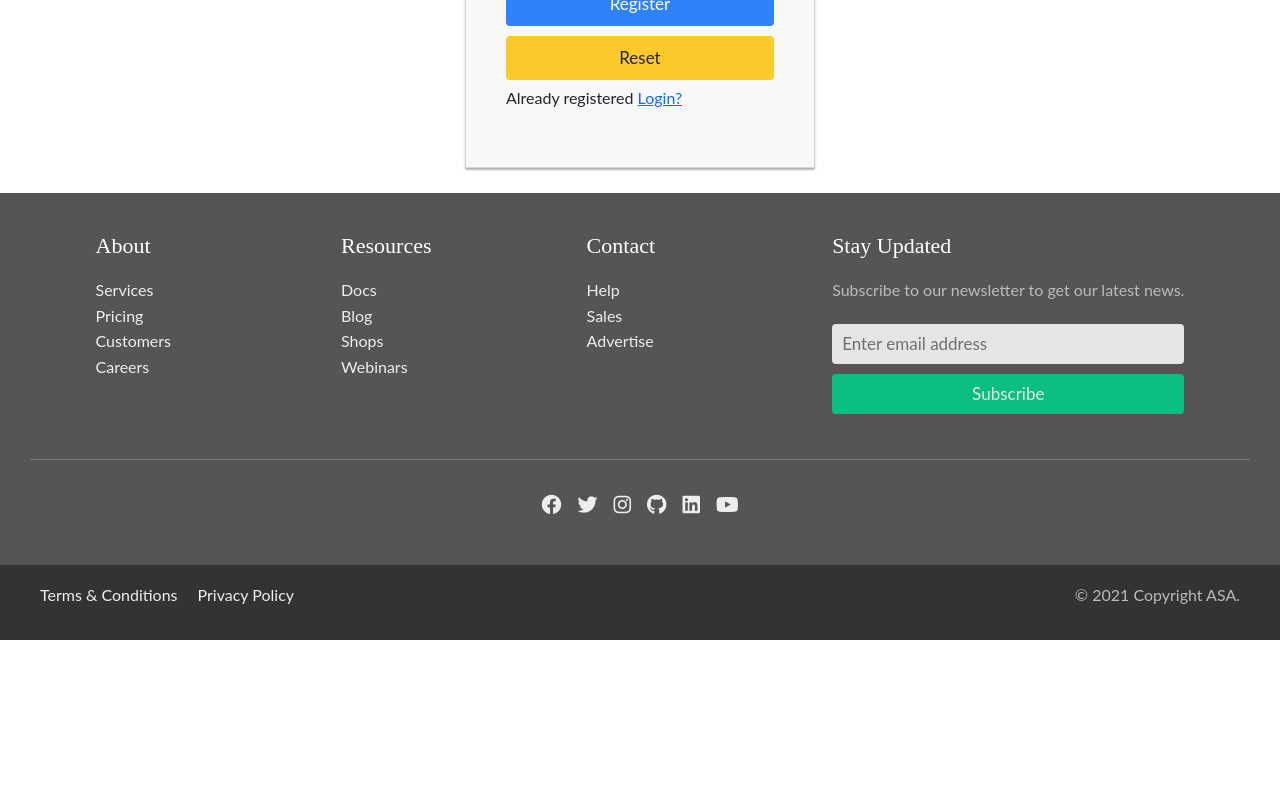
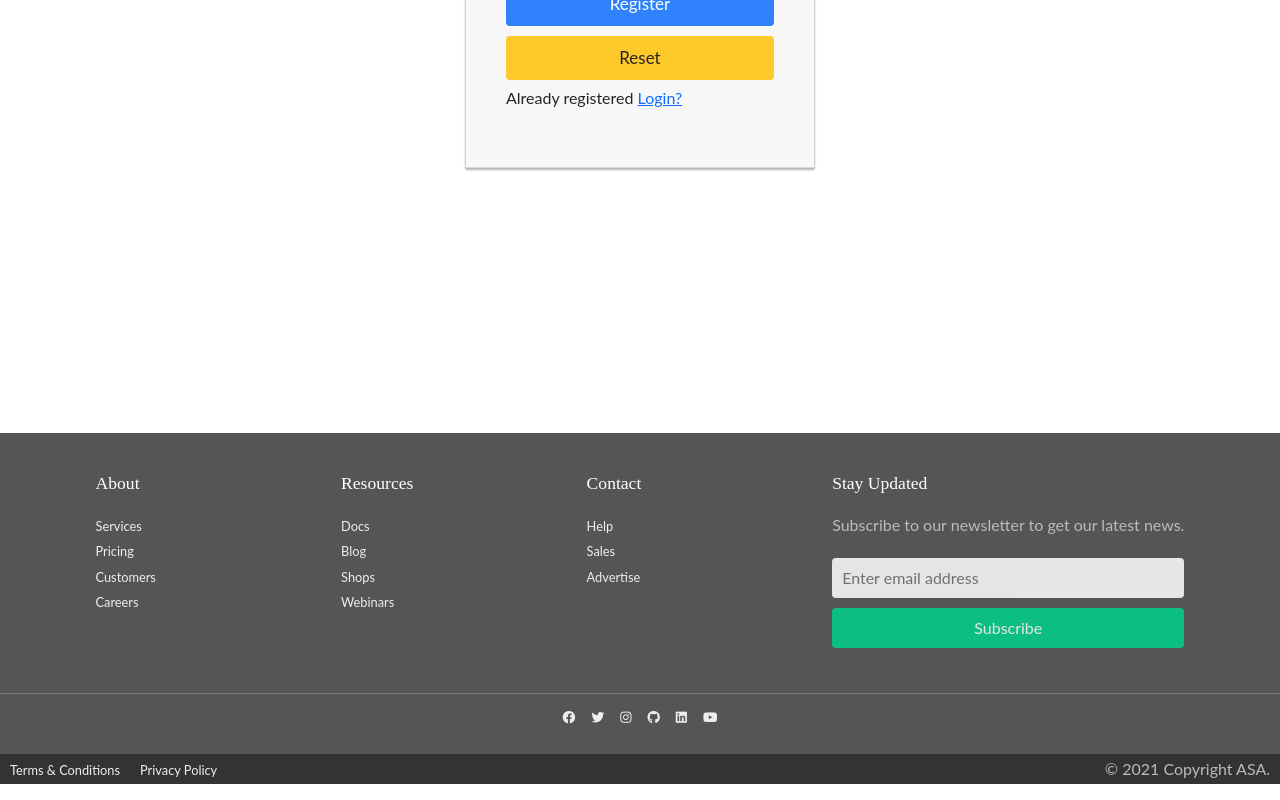
Before and after one commit to moazzamshah/Shopistic, a React (Create React App) app in the folder client/: page /signup in a window 1280 px wide. Shown: the part 572-1372 px from the top of the page. Before the commit the page ends 1212 px from the top, so only its background shows below. Built offline with nearby package versions, Linux system fonts and the light colour scheme.

Commit message:
Bug fixed

```diff
--- a/client/src/components/Footer/Footer.jsx
+++ b/client/src/components/Footer/Footer.jsx
@@ -4,22 +4,21 @@ import './footer.css'
 export default function Footer() {
   return (
    <div>
-    <div class="container"></div>
+    <div className="container"></div>
     {/* Footer main */}
     <footer>
-      <section class="ft-main">
-        <div class="ft-main-item">
-          <h2 class="ft-title">About</h2>
+      <section className="ft-main">
+        <div className="ft-main-item">
+          <h2 className="ft-title">About</h2>
           <ul>
             <li><a href="#">Services</a></li>
-
             <li><a href="#">Pricing</a></li>
             <li><a href="#">Customers</a></li>
             <li><a href="#">Careers</a></li>
           </ul>
         </div>
-        <div class="ft-main-item">
-          <h2 class="ft-title">Resources</h2>
+        <div className="ft-main-item">
+          <h2 className="ft-title">Resources</h2>
           <ul>
             <li><a href="#">Docs</a></li>
             <li><a href="#">Blog</a></li>
@@ -27,16 +26,16 @@ export default function Footer() {
             <li><a href="#">Webinars</a></li>
           </ul>
         </div>
-        <div class="ft-main-item">
-          <h2 class="ft-title">Contact</h2>
+        <div className="ft-main-item">
+          <h2 className="ft-title">Contact</h2>
           <ul>
             <li><a href="#">Help</a></li>
             <li><a href="#">Sales</a></li>
             <li><a href="#">Advertise</a></li>
           </ul>
         </div>
-        <div class="ft-main-item">
-          <h2 class="ft-title">Stay Updated</h2>
+        <div className="ft-main-item">
+          <h2 className="ft-title">Stay Updated</h2>
           <p>Subscribe to our newsletter to get our latest news.</p>
           <form>
             <input type="email" name="email" placeholder="Enter email address"/>
@@ -45,20 +44,20 @@ export default function Footer() {
         </div>
       </section>
       {/* Footer social */}
-      <section class="ft-social">
-        <ul class="ft-social-list">
-          <li><a href="#"><i class="fab fa-facebook"></i></a></li>
-          <li><a href="#"><i class="fab fa-twitter"></i></a></li>
-          <li><a href="#"><i class="fab fa-instagram"></i></a></li>
-          <li><a href="#"><i class="fab fa-github"></i></a></li>
-          <li><a href="#"><i class="fab fa-linkedin"></i></a></li>
-          <li><a href="#"><i class="fab fa-youtube"></i></a></li>
+      <section className="ft-social">
+        <ul className="ft-social-list">
+          <li><a href="#"><i className="fab fa-facebook"></i></a></li>
+          <li><a href="#"><i className="fab fa-twitter"></i></a></li>
+          <li><a href="#"><i className="fab fa-instagram"></i></a></li>
+          <li><a href="#"><i className="fab fa-github"></i></a></li>
+          <li><a href="#"><i className="fab fa-linkedin"></i></a></li>
+          <li><a href="#"><i className="fab fa-youtube"></i></a></li>
         </ul>
       </section>
 
      {/* Footer legal  */}
-      <section class="ft-legal">
-        <ul class="ft-legal-list">
+      <section className="ft-legal">
+        <ul className="ft-legal-list">
           <li><a href="#">Terms &amp; Conditions</a></li>
           <li><a href="#">Privacy Policy</a></li>
           <li>&copy; 2021 Copyright ASA.</li>
--- a/client/src/components/Footer/footer.css
+++ b/client/src/components/Footer/footer.css
@@ -10,14 +10,23 @@ ul {
   list-style: none;
   padding-left: 0;
 }
+
 footer {
   background-color: #555;
   color: #bbb;
   line-height: 1.5;
+
+  /* bottom: 0; */
+  /* position: fixed;
+            left: 0;
+            right: 0; */
+
 }
 footer a {
   text-decoration: none;
   color: #eee;
+  font-size: 0.8rem;
+
 }
 a:hover {
   text-decoration: underline;
@@ -25,7 +34,7 @@ a:hover {
 .ft-title {
   color: #fff;
   font-family: "Merriweather", serif;
-  font-size: 1.375rem;
+  font-size: 1.1rem;
   padding-bottom: 0.625rem;
 }
 /* Sticks footer to bottom */
@@ -36,6 +45,7 @@ body {
 }
 .container {
   flex: 1;
+  min-height: 30vh;
 }
 /* Footer main */
 .ft-main {
@@ -43,6 +53,7 @@ body {
   display: flex;
   flex-wrap: wrap;
 }
+
 @media only screen and (min-width: 29.8125rem /* 477px */) {
   .ft-main {
     justify-content: space-evenly;
@@ -67,6 +78,7 @@ input[type="email"] {
   border: 0;
   padding: 0.625rem;
   margin-top: 0.3125rem;
+  font-size: 1rem;
 }
 input[type="submit"] {
   background-color: #00d188;
@@ -75,24 +87,24 @@ input[type="submit"] {
   border: 0;
   padding: 0.625rem 0.9375rem;
   margin-top: 0.3125rem;
+  font-size: 1rem;
 }
 /* Footer social */
-.ft-social {
+/* .ft-social {
   padding: 0 1.875rem 1.25rem;
-}
+} */
 .ft-social-list {
   display: flex;
   justify-content: center;
   border-top: 1px #777 solid;
-  padding-top: 1.25rem;
 }
 .ft-social-list li {
   margin: 0.5rem;
-  font-size: 1.25rem;
+  font-size: 1.1rem;
 }
 /* Footer legal */
 .ft-legal {
-  padding: 0.9375rem 1.875rem;
+  /* padding: 0.2rem 1.875rem; */
   background-color: #333;
 }
 .ft-legal-list {
```
